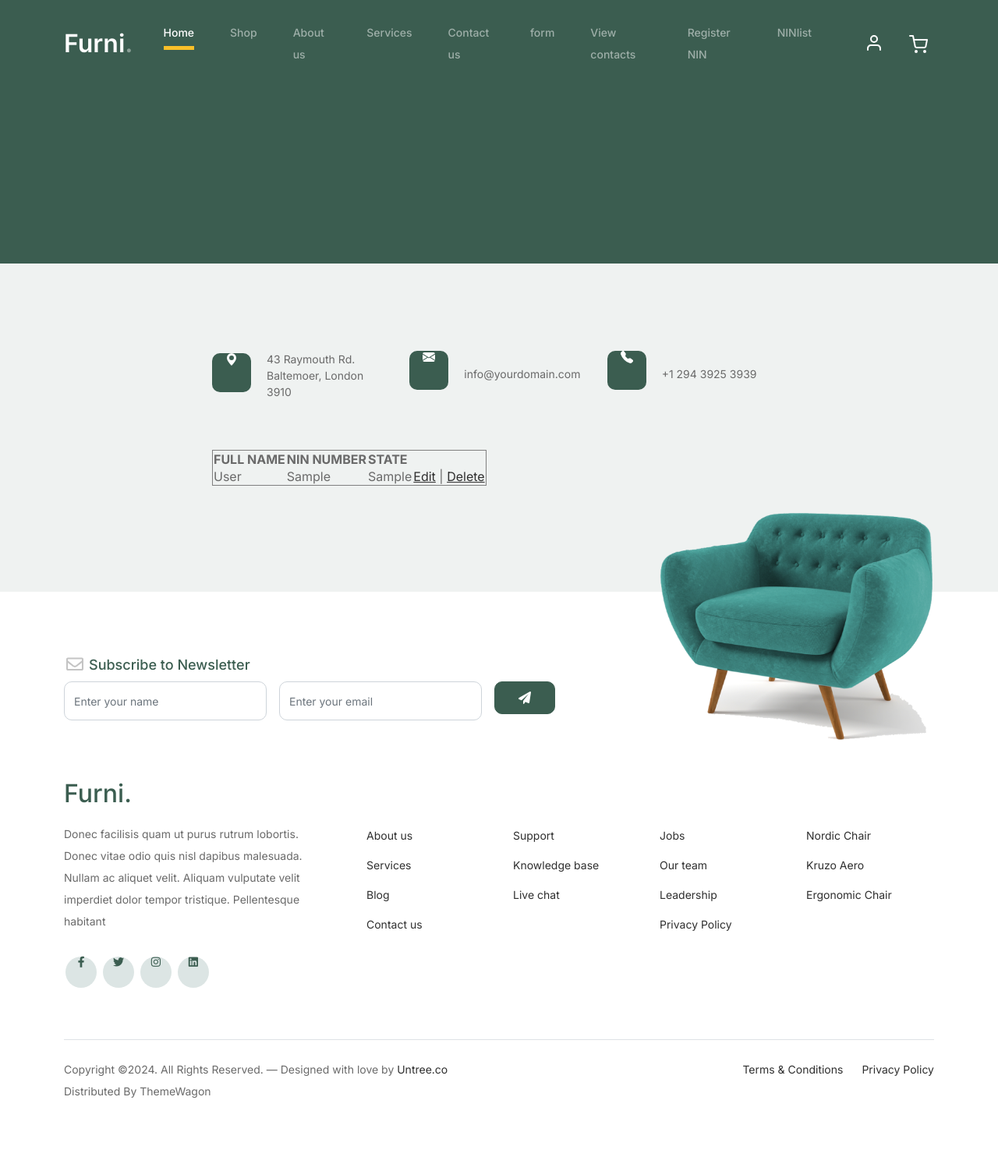
After one commit to Qudroidsystems/inventory, a Django app: page /ninlist/ in a window 1280 px wide. The commit adds this page. Shown: the whole page at 78% size. Run offline with Django 5.2, Linux system fonts and the light colour scheme; tables that the repository leaves empty hold one stand-in row (values such as "Sample post"); some libraries are stand-ins or nearby versions.

Commit message:
views page

```diff
--- a/inventoryapp/urls.py
+++ b/inventoryapp/urls.py
@@ -11,4 +11,5 @@ urlpatterns = [
     path('submitForm/', views.submitForm),
     path('contactList/', views.contactList),
     path('nin/', views.nin,name='nin'),
+    path('ninlist/', views.ninlist),
 ]
--- a/inventoryapp/views.py
+++ b/inventoryapp/views.py
@@ -65,3 +65,7 @@ def nin(request):
           return redirect('nin')
     else:
         return render(request, 'nin.html')
+
+def ninlist(request):
+  all_nins = NinModel.objects.all
+  return render(request, 'ninlist.html',{'nins': all_nins})
--- a/templates/forms.html
+++ b/templates/forms.html
@@ -58,7 +58,7 @@
                       </svg>
                     </div> <!-- /.icon -->
                     <div class="service-contents">
-                      <p>+1 294 3925 3939</p>
+                      <p>07045746333</p>
                     </div> <!-- /.service-contents-->
                   </div> <!-- /.service -->
                 </div>
--- a/templates/nav.html
+++ b/templates/nav.html
@@ -42,6 +42,7 @@
 						<li><a class="nav-link" href="/form">form</a></li>
 						<li><a class="nav-link" href="/contactList">View contacts</a></li>
 						<li><a class="nav-link" href="/nin">Register NIN</a></li>
+						<li><a class="nav-link" href="/ninlist">NINlist</a></li>
 					</ul>
 
 
--- a/templates/nin.html
+++ b/templates/nin.html
@@ -87,7 +87,7 @@
                   </div>
                 </div>
                 <div class="form-group">
-                  <label class="text-black" for="email">State</label>
+                  <label class="text-black" for="state">State</label>
                   <input type="text" class="form-control" id="state" name="state">
                 </div>
 
--- /dev/null
+++ b/templates/ninlist.html
@@ -0,0 +1,99 @@
+{% extends "master.html" %}
+
+{% block 'content' %}
+		<!-- Start Hero Section -->
+        <div class="hero">
+            <div class="container">
+
+
+            </div>
+        </div>
+    <!-- End Hero Section -->
+
+
+    <!-- Start Contact Form -->
+<div class="untree_co-section">
+    <div class="container">
+
+      <div class="block">
+        <div class="row justify-content-center">
+
+
+          <div class="col-md-8 col-lg-8 pb-4">
+
+
+            <div class="row mb-5">
+              <div class="col-lg-4">
+                <div  class="service no-shadow align-items-center link horizontal d-flex active" data-aos="fade-left" data-aos-delay="0">
+                  <div class="service-icon color-1 mb-4">
+                    <svg xmlns="http://www.w3.org/2000/svg" width="16" height="16" fill="currentColor" class="bi bi-geo-alt-fill" viewBox="0 0 16 16">
+                      <path d="M8 16s6-5.686 6-10A6 6 0 0 0 2 6c0 4.314 6 10 6 10zm0-7a3 3 0 1 1 0-6 3 3 0 0 1 0 6z"/>
+                    </svg>
+                  </div> <!-- /.icon -->
+                  <div class="service-contents">
+                    <p>43 Raymouth Rd. Baltemoer, London 3910</p>
+                  </div> <!-- /.service-contents-->
+                </div> <!-- /.service -->
+              </div>
+
+              <div class="col-lg-4">
+                <div  class="service no-shadow align-items-center link horizontal d-flex active" data-aos="fade-left" data-aos-delay="0">
+                  <div class="service-icon color-1 mb-4">
+                    <svg xmlns="http://www.w3.org/2000/svg" width="16" height="16" fill="currentColor" class="bi bi-envelope-fill" viewBox="0 0 16 16">
+                      <path d="M.05 3.555A2 2 0 0 1 2 2h12a2 2 0 0 1 1.95 1.555L8 8.414.05 3.555zM0 4.697v7.104l5.803-3.558L0 4.697zM6.761 8.83l-6.57 4.027A2 2 0 0 0 2 14h12a2 2 0 0 0 1.808-1.144l-6.57-4.027L8 9.586l-1.239-.757zm3.436-.586L16 11.801V4.697l-5.803 3.546z"/>
+                    </svg>
+                  </div> <!-- /.icon -->
+                  <div class="service-contents">
+                    <p>info@yourdomain.com</p>
+                  </div> <!-- /.service-contents-->
+                </div> <!-- /.service -->
+              </div>
+
+              <div class="col-lg-4">
+                <div  class="service no-shadow align-items-center link horizontal d-flex active" data-aos="fade-left" data-aos-delay="0">
+                  <div class="service-icon color-1 mb-4">
+                    <svg xmlns="http://www.w3.org/2000/svg" width="16" height="16" fill="currentColor" class="bi bi-telephone-fill" viewBox="0 0 16 16">
+                      <path fill-rule="evenodd" d="M1.885.511a1.745 1.745 0 0 1 2.61.163L6.29 2.98c.329.423.445.974.315 1.494l-.547 2.19a.678.678 0 0 0 .178.643l2.457 2.457a.678.678 0 0 0 .644.178l2.189-.547a1.745 1.745 0 0 1 1.494.315l2.306 1.794c.829.645.905 1.87.163 2.611l-1.034 1.034c-.74.74-1.846 1.065-2.877.702a18.634 18.634 0 0 1-7.01-4.42 18.634 18.634 0 0 1-4.42-7.009c-.362-1.03-.037-2.137.703-2.877L1.885.511z"/>
+                    </svg>
+                  </div> <!-- /.icon -->
+                  <div class="service-contents">
+                    <p>+1 294 3925 3939</p>
+                  </div> <!-- /.service-contents-->
+                </div> <!-- /.service -->
+              </div>
+            </div>
+
+           <table border="1">
+            <thead >
+              <tr>
+                <th>FULL NAME</th>
+                <th>NIN NUMBER</th>
+                <th>STATE</th>
+              </tr>
+            </thead>
+            <body>
+              {% for nin in nins %}
+              <tr>
+                <td>{{ nin.fullName }}</td>
+                <td>{{ nin.nin }}</td>
+                <td>{{ nin.sor }}</td>
+                <td> <a href="#">Edit</a> | <a href="#">Delete</a></td>
+              </tr>
+              {% endfor %}
+            </body>
+           </table>
+
+          </div>
+
+        </div>
+
+      </div>
+
+    </div>
+
+
+  </div>
+</div>
+
+<!-- End Contact Form -->
+{% endblock 'content' %}
```
